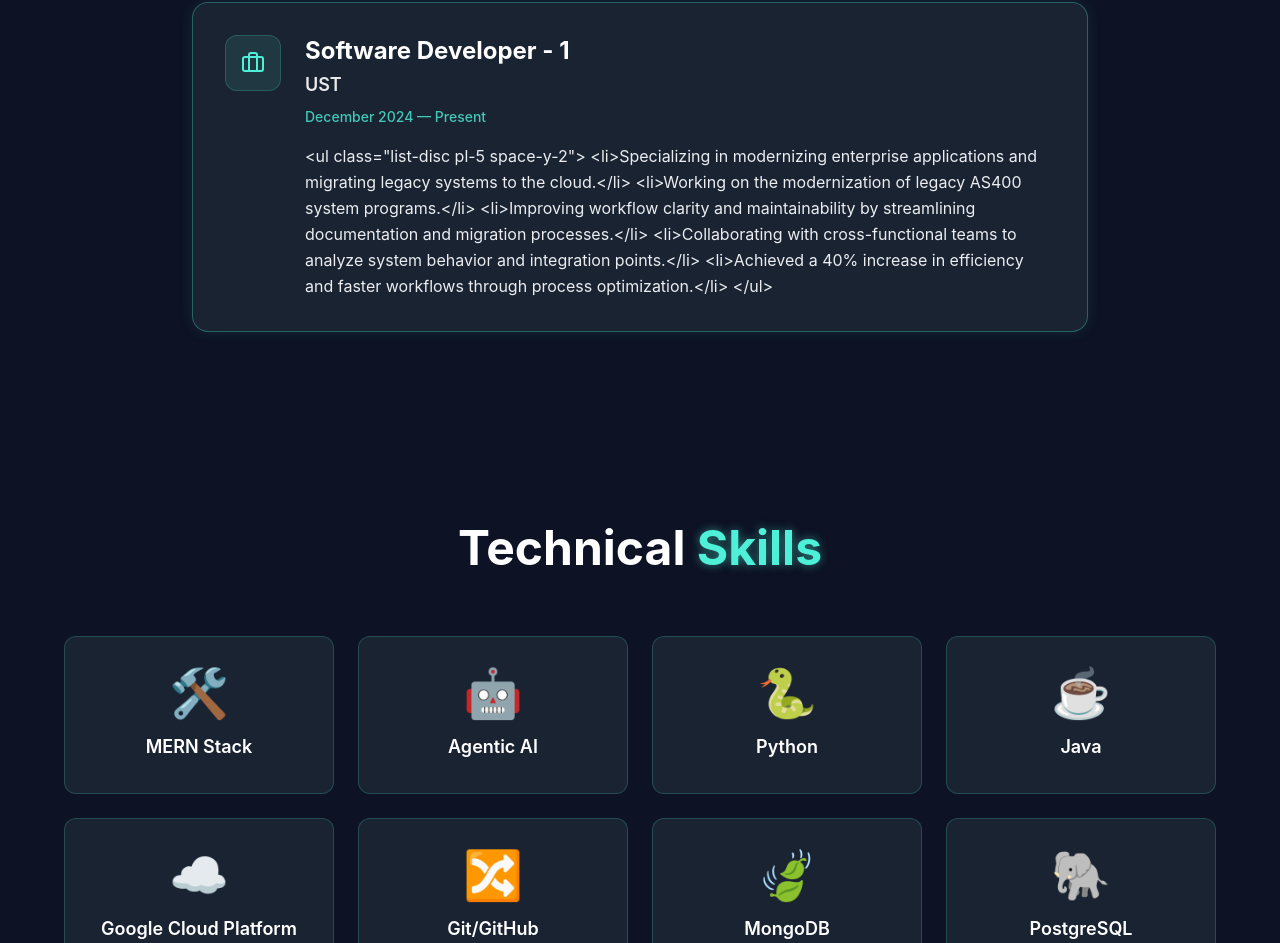
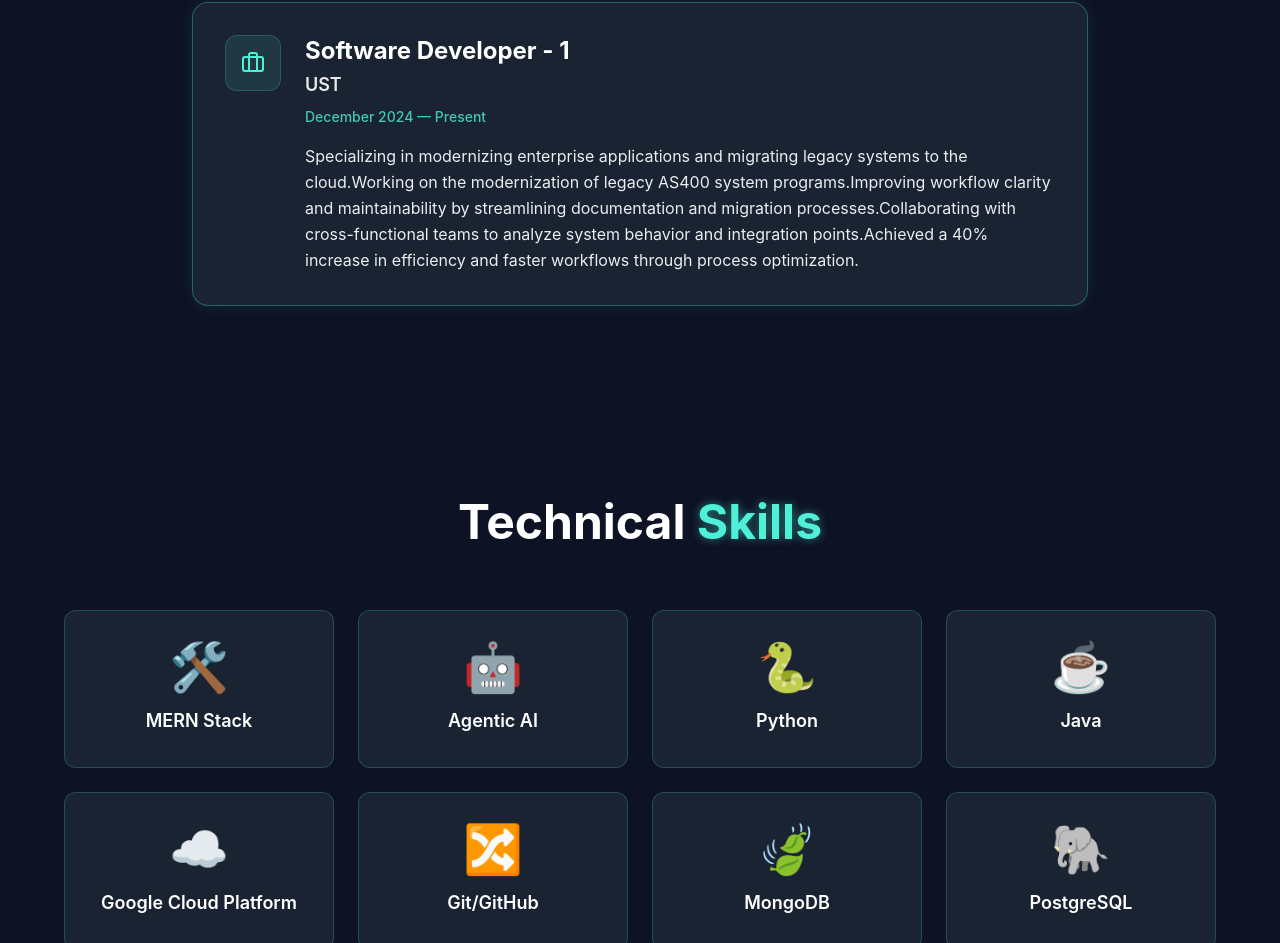
Before and after one commit to a-thul2/My_Portfolio, a React (Vite) app: page / in a window 1280 px wide. Shown: the part 1835-2778 px from the top of the page. Built offline with nearby package versions, Linux system fonts and the light colour scheme.

Commit message:
Update ExperienceSection.tsx

```diff
--- a/src/components/ExperienceSection.tsx
+++ b/src/components/ExperienceSection.tsx
@@ -7,15 +7,13 @@
     role: 'Software Developer - 1',
     company: 'UST',
     duration: 'December 2024 — Present',
-      description: `
-        <ul class="list-disc pl-5 space-y-2">
-          <li>Specializing in modernizing enterprise applications and migrating legacy systems to the cloud.</li>
-          <li>Working on the modernization of legacy AS400 system programs.</li>
-          <li>Improving workflow clarity and maintainability by streamlining documentation and migration processes.</li>
-          <li>Collaborating with cross-functional teams to analyze system behavior and integration points.</li>
-          <li>Achieved a 40% increase in efficiency and faster workflows through process optimization.</li>
-        </ul>
-      `
+    description: [
+      'Specializing in modernizing enterprise applications and migrating legacy systems to the cloud.',
+      'Working on the modernization of legacy AS400 system programs.',
+      'Improving workflow clarity and maintainability by streamlining documentation and migration processes.',
+      'Collaborating with cross-functional teams to analyze system behavior and integration points.',
+      'Achieved a 40% increase in efficiency and faster workflows through process optimization.'
+    ]
   },
 ];
 
@@ -50,15 +48,11 @@
                       <p className="text-sm text-[#4ef0d8]/80 font-medium mt-2">{exp.duration}</p>
                     </div>
 
-                    {/* Description with read more */}
-                    <p
-                      className={`text-[#ebedf0] leading-relaxed text-base md:block
-                      ${expanded ? 'block' : 'line-clamp-3 md:line-clamp-none'}
-                    `}
-                    >
+
+                    <p className={`text-[#ebedf0] leading-relaxed text-base md:block
+                    ${expanded ? 'block' : 'line-clamp-3 md:line-clamp-none'}`}>
                     {exp.description}
                     </p>
-
                     {/* Button only visible on small screens */}
                     <button
                       onClick={() => setExpanded(!expanded)}
```
Lines whose indentation alone changed are shown as unchanged.
